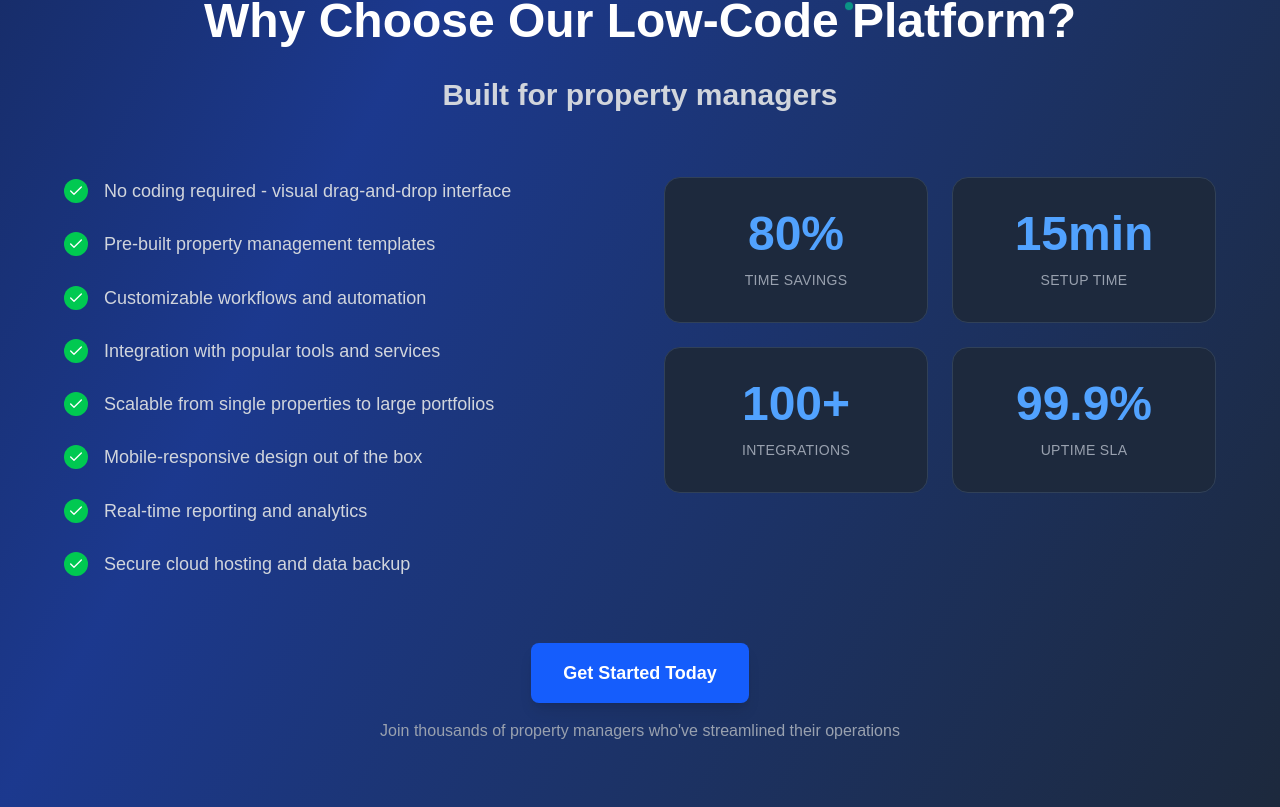
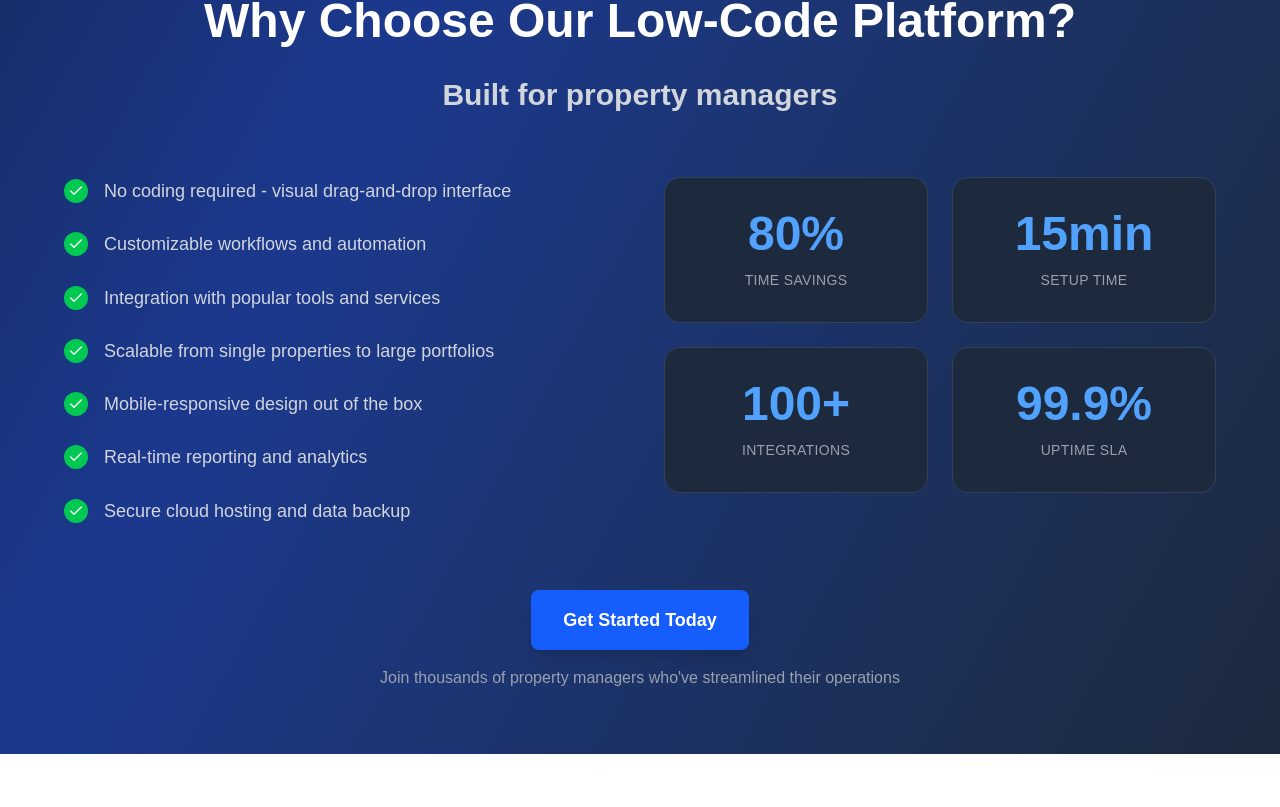
Before and after one commit to casas1010/simple-ticket-landing-page2, a Next.js app: page /themes/property_management in a window 1280 px wide. Shown: the part 1579-2386 px from the top of the page. After the commit the page ends 2333 px from the top, so only its background shows below. Built offline with nearby package versions, Linux system fonts and the light colour scheme; no server answers.

Commit message:
morning checkpoint

```diff
--- a/src/app/themes/global/platform_features.tsx
+++ b/src/app/themes/global/platform_features.tsx
@@ -10,7 +10,6 @@ import SectionTitle from '@/app/components/section_title';
 const PlatformFeatures = ({ sub_title }: { sub_title: string }) => {
   const features = [
     'No coding required - visual drag-and-drop interface',
-    'Pre-built property management templates',
     'Customizable workflows and automation',
     'Integration with popular tools and services',
     'Scalable from single properties to large portfolios',
```
